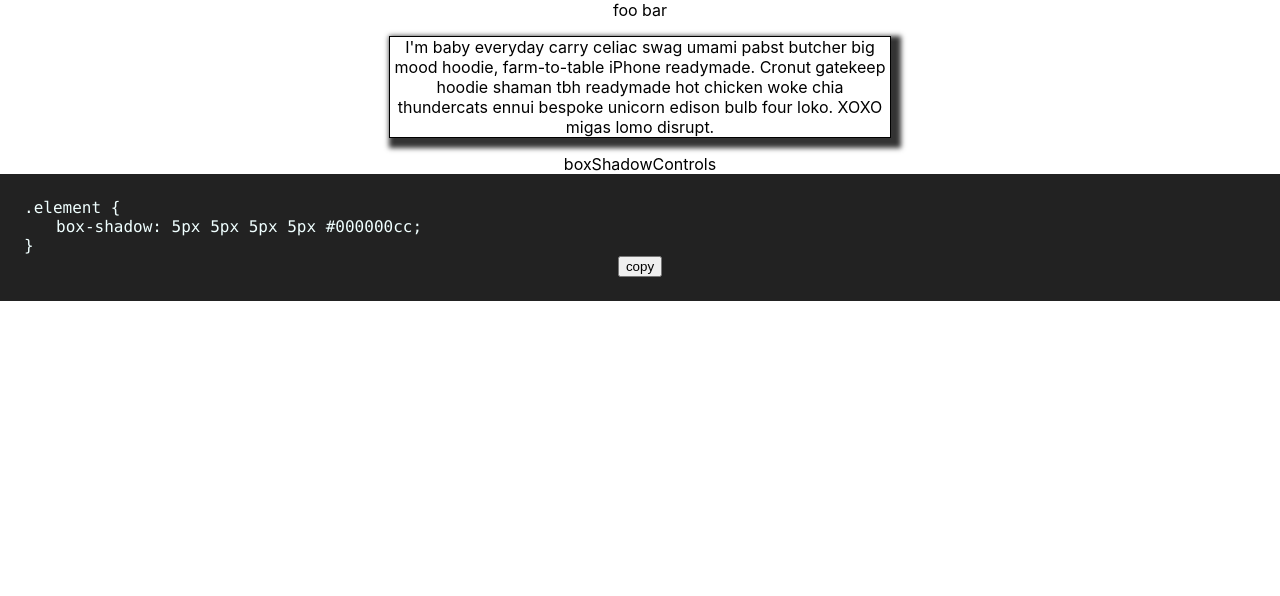
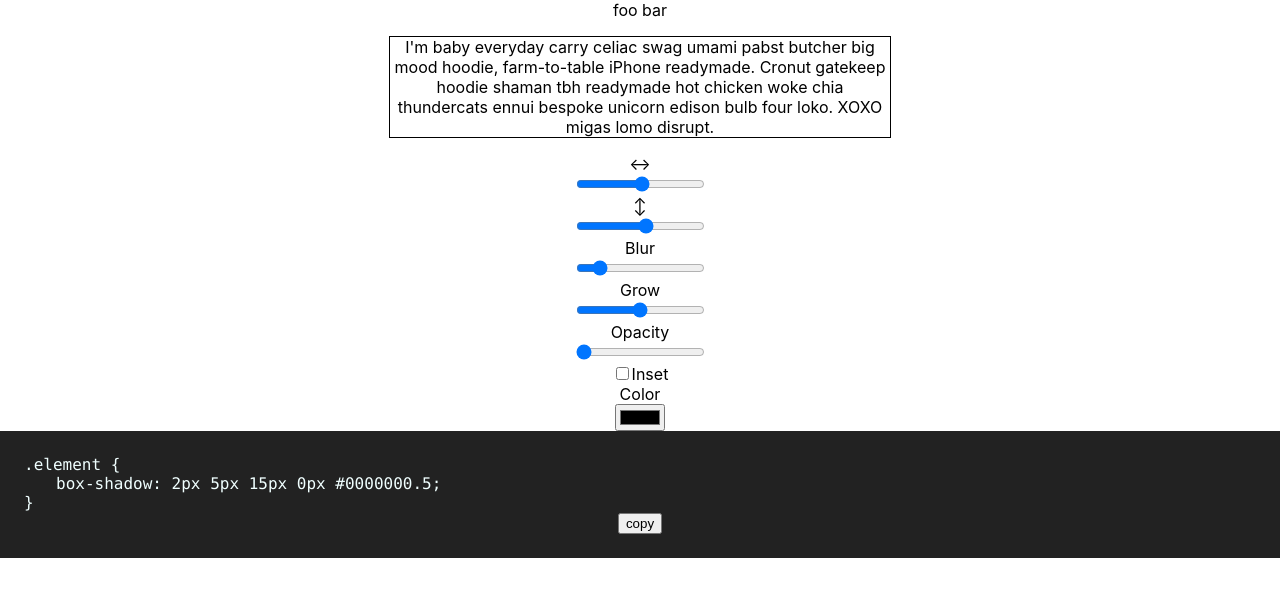
Before and after one commit to jrs-coding-school/box-shadow-generator, a React (Create React App) app in the folder box-shadow-generator/: page /create in a window 1280 px wide. Shown: the top 596 px of the page. Built offline with nearby package versions, Linux system fonts and the light colour scheme.

Commit message:
Added functionality to BoxShadowControls component

```diff
--- a/box-shadow-generator/src/components/BoxShadowControls/BoxShadowControls.css
+++ b/box-shadow-generator/src/components/BoxShadowControls/BoxShadowControls.css
@@ -0,0 +1,7 @@
+.controls-root label {
+    display: block;
+}
+
+.controls-root input[type=checkbox]~label {
+    display: inline-block;
+}
--- a/box-shadow-generator/src/components/BoxShadowControls/boxShadowControls.js
+++ b/box-shadow-generator/src/components/BoxShadowControls/boxShadowControls.js
@@ -1,8 +1,111 @@
 import React from 'react'
 import './BoxShadowControls.css'
 
-export default function BoxShadowControls() {
+export default function BoxShadowControls({ shadow, setShadow }) {
+
+    function handleRangeChange(e) {
+        const { name, value } = e.target
+        console.log(value)
+        setShadow({
+            ...shadow,
+            [name]: value
+        })
+    }
+
     return (
-        <div>boxShadowControls</div>
+        <div className='controls-root'>
+            <div>
+                <label>&#8596;</label>
+                <input
+                    type='range'
+                    name='x'
+                    value={shadow.x}
+                    onChange={handleRangeChange}
+                    min="-50"
+                    max="50"
+                    step="0.5"
+                />
+            </div>
+            <div>
+                <label>&#8597;</label>
+                <input
+                    type='range'
+                    name='y'
+                    value={shadow.y}
+                    onChange={handleRangeChange}
+                    min="-50"
+                    max="50"
+                    step="0.5"
+                />
+            </div>
+            <div>
+                <label>Blur</label>
+                <input
+                    type='range'
+                    name='blur'
+                    value={shadow.blur}
+                    onChange={handleRangeChange}
+                    min="0"
+                    max="100"
+                    step="1"
+                />
+            </div>
+            <div>
+                <label>Grow</label>
+                <input
+                    type='range'
+                    name='grow'
+                    value={shadow.grow}
+                    onChange={handleRangeChange}
+                    min="-30"
+                    max="30"
+                    step="0.5"
+                />
+            </div>
+            <div>
+                <label>Opacity</label>
+                <input
+                    type='range'
+                    name='opacity'
+                    value={shadow.opacity}
+                    onChange={(e) => {
+                        let hexStr = e.target.value.toString(16);
+                        console.log(hexStr)
+                        setShadow({
+                            ...shadow,
+                            opacity: hexStr
+                        })
+                    }}
+                    min="0"
+                    max="255"
+                    step='1'
+                />
+            </div>
+            <div>
+                <input
+                    id='insetCheckbox'
+                    type='checkbox'
+                    name='inset'
+                    checked={shadow.inset}
+                    onChange={(e) => {
+                        setShadow({
+                            ...shadow,
+                            inset: e.target.checked
+                        })
+                    }}
+                />
+                <label htmlFor='insetCheckbox'>Inset</label>
+            </div>
+
+            <div>
+                <label>Color</label>
+                <input
+                    type='color'
+                    name='color'
+                    value={shadow.color}
+                    onChange={handleRangeChange}
+                />
+            </div>
+        </div>
     )
 }
--- a/box-shadow-generator/src/components/BoxShadowGeneratorPage/BoxShadowGeneratorPage.js
+++ b/box-shadow-generator/src/components/BoxShadowGeneratorPage/BoxShadowGeneratorPage.js
@@ -8,15 +8,14 @@ export default function BoxShadowGeneratorPage() {
 
     const [shadow, setShadow] = useState({
         id: '',
-        x: 5,
+        x: 2,
         y: 5,
-        blur: 5,
-        grow: 5,
+        blur: 15,
+        grow: 0,
         inset: false,
-        color: '000000cc'
+        color: '#000000',
+        opacity: 0.5
     })
-
-
 
     return (
 
@@ -28,7 +27,10 @@ export default function BoxShadowGeneratorPage() {
                 {...shadow}
             />
             <div className="bottom">
-                <BoxShadowControls />
+                <BoxShadowControls
+                    shadow={shadow}
+                    setShadow={setShadow}
+                />
                 <CssPreview
                     {...shadow}
                 />
--- a/box-shadow-generator/src/components/BoxShadowPreview/BoxShadowPreview.js
+++ b/box-shadow-generator/src/components/BoxShadowPreview/BoxShadowPreview.js
@@ -1,7 +1,7 @@
 import React from 'react'
 import './BoxShadowPreview.css'
 
-export default function BoxShadowPreview({ x, y, blur, grow, inset, color }) {
+export default function BoxShadowPreview({ x, y, blur, grow, inset, color, opacity }) {
 
     let style = {
         boxShadow:
@@ -11,7 +11,7 @@ export default function BoxShadowPreview({ x, y, blur, grow, inset, color }) {
             ${blur}px
             ${grow}px
             ${inset ? 'inset' : ''}
-            #${color}
+            ${color + opacity}
         `
     }
 
--- a/box-shadow-generator/src/components/CssPreview/CssPreview.js
+++ b/box-shadow-generator/src/components/CssPreview/CssPreview.js
@@ -1,11 +1,12 @@
 import React from 'react'
 import './CssPreview.css'
 
-export default function CssPreview({ x, y, blur, grow, inset, color }) {
+export default function CssPreview({ x, y, blur, grow, inset, color, opacity }) {
 
     const cssText = `.element {
-        box-shadow: ${x}px ${y}px ${blur}px ${grow}px${inset ? ' inset' : ''} #${color};
+        box-shadow: ${x}px ${y}px ${blur}px ${grow}px${inset ? ' inset' : ''} ${color + opacity};
         }`
+
     function handleCopyClicked() {
         navigator.clipboard.writeText(cssText);
     }
```
